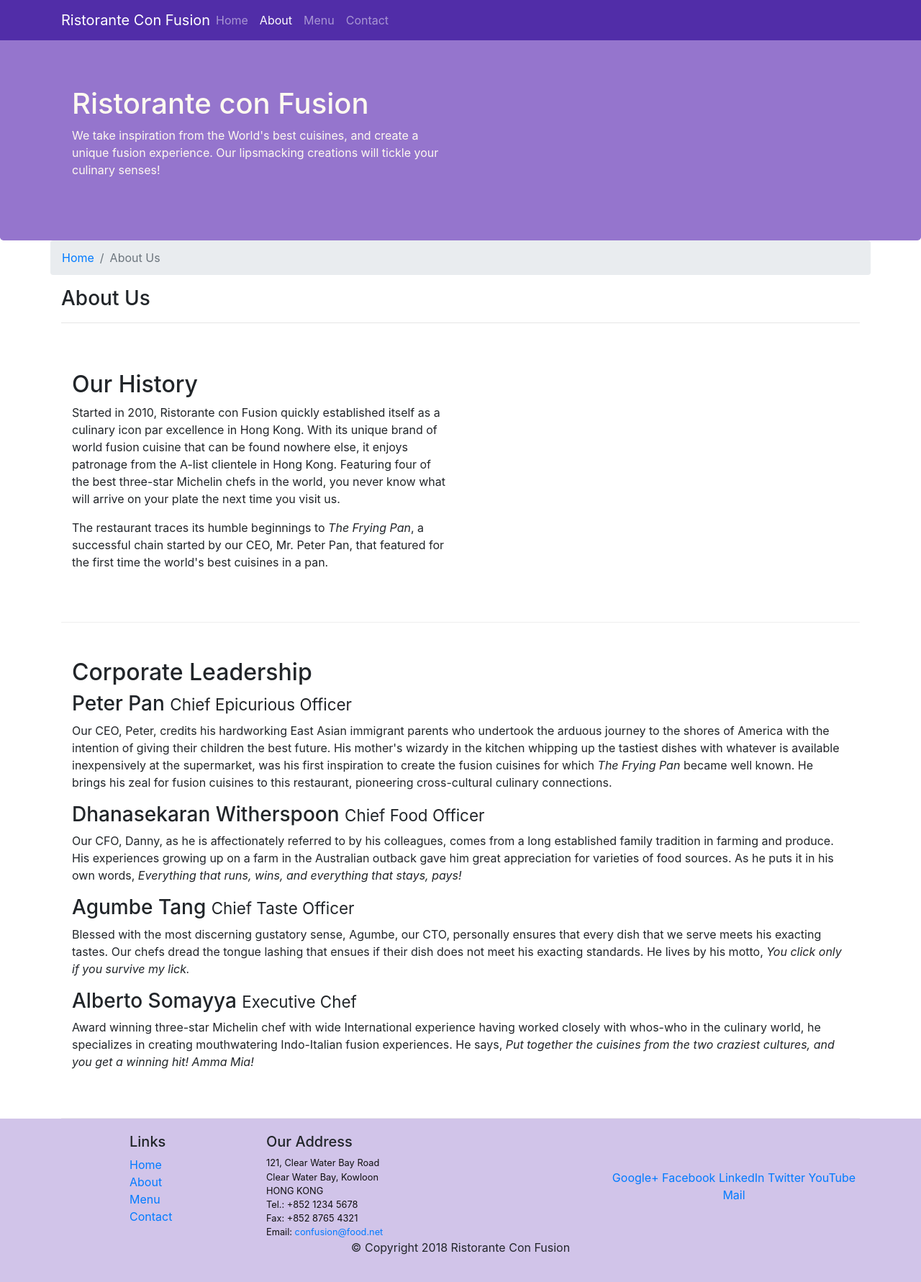
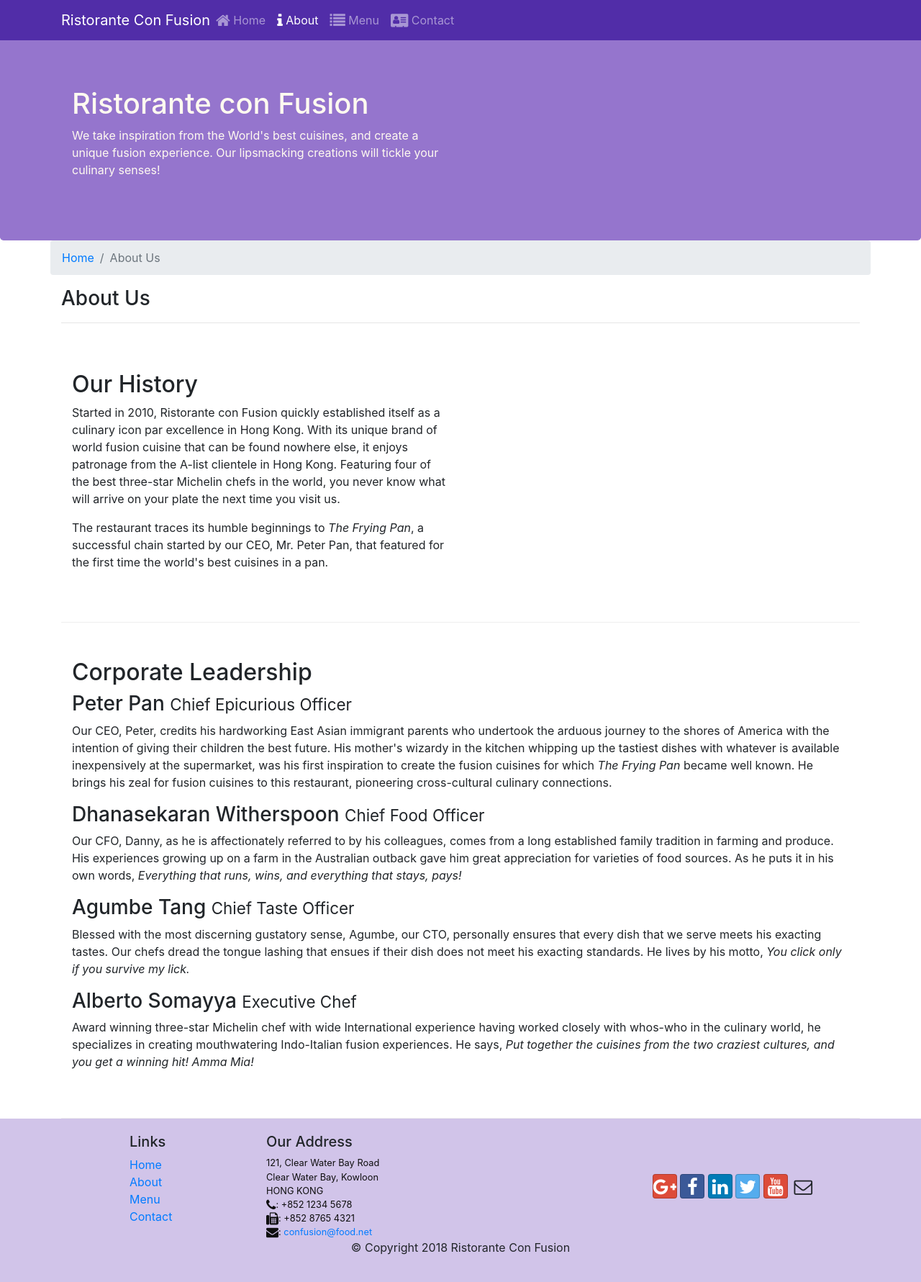
Before and after one commit to mohitg593/front-end-web-development-with-bootstrap, a website: page aboutus.html in a window 1280 px wide. Shown: the whole page at 72% size. Drawn offline with nearby package versions, Linux system fonts and the light colour scheme.

Commit message:
icon fonts

```diff
--- a/aboutus.html
+++ b/aboutus.html
@@ -9,6 +9,8 @@
 
     <!-- Bootstrap CSS -->
     <link rel="stylesheet" href="node_modules/bootstrap/dist/css/bootstrap.min.css">
+    <link rel="stylesheet" href="node_modules/font-awesome/css/font-awesome.min.css">
+    <link rel="stylesheet" href="node_modules/bootstrap-social/bootstrap-social.css">
     <link rel="stylesheet" href="css/styles.css">
     <title>Ristorante Con Fusion: About Us</title>
 
@@ -23,10 +25,10 @@
            <a class="navbar-brand mr-auto" href="./index.html">Ristorante Con Fusion</a>
                 <div class="collapse navbar-collapse" id="Navbar">
                     <ul class="navbar-nav mr-auto">
-                        <li class="nav-item"><a class="nav-link" href="./index.html">Home</a></li>
-                        <li class="nav-item active"><a class="nav-link" href="#">About</a></li>
-                        <li class="nav-item"><a class="nav-link" href="#">Menu</a></li>
-                        <li class="nav-item"><a class="nav-link" href="#">Contact</a></li>
+                        <li class="nav-item"><a class="nav-link" href="./index.html"><span class="fa fa-home fa-lg"></span> Home</a></li>
+                        <li class="nav-item active"><a class="nav-link" href="#"><span class="fa fa-info fa-lg"></span> About</a></li>
+                        <li class="nav-item"><a class="nav-link" href="#"><span class="fa fa-list fa-lg"></span> Menu</a></li>
+                        <li class="nav-item"><a class="nav-link" href="#"><span class="fa fa-address-card fa-lg"></span> Contact</a></li>
                     </ul>
                 </div>
         </div>
@@ -101,19 +103,20 @@
 		              121, Clear Water Bay Road<br>
 		              Clear Water Bay, Kowloon<br>
 		              HONG KONG<br>
-		              Tel.: +852 1234 5678<br>
-		              Fax: +852 8765 4321<br>
-		              Email: <a href="mailto:confusion@food.net">confusion@food.net</a>
+                      <i class="fa fa-phone fa-lg"></i>: +852 1234 5678<br>
+                      <i class="fa fa-fax fa-lg"></i>: +852 8765 4321<br>
+                      <i class="fa fa-envelope fa-lg"></i>:
+                      <a href="mailto:confusion@food.net">confusion@food.net</a>
 		           </address>
                 </div>
                 <div class="col-12 col-sm-4 align-self-center">
                     <div class="text-center">
-                        <a href="http://google.com/+">Google+</a>
-                        <a href="http://www.facebook.com/profile.php?id=">Facebook</a>
-                        <a href="http://www.linkedin.com/in/">LinkedIn</a>
-                        <a href="http://twitter.com/">Twitter</a>
-                        <a href="http://youtube.com/">YouTube</a>
-                        <a href="mailto:">Mail</a>
+                        <a class="btn btn-social-icon btn-google" href="http://google.com/+"><i class="fa fa-google-plus"></i></a>
+                        <a class="btn btn-social-icon btn-facebook" href="http://www.facebook.com/profile.php?id="><i class="fa fa-facebook"></i></a>
+                        <a class="btn btn-social-icon btn-linkedin" href="http://www.linkedin.com/in/"><i class="fa fa-linkedin"></i></a>
+                        <a class="btn btn-social-icon btn-twitter" href="http://twitter.com/"><i class="fa fa-twitter"></i></a>
+                        <a class="btn btn-social-icon btn-google" href="http://youtube.com/"><i class="fa fa-youtube"></i></a>
+                        <a class="btn btn-social-icon" href="mailto:"><i class="fa fa-envelope-o"></i></a>
                     </div>
                 </div>
            </div>
--- a/package.json
+++ b/package.json
@@ -14,7 +14,10 @@
     "lite-server": "^2.3.0"
   },
   "dependencies": {
+    "@fortawesome/fontawesome-free": "^5.15.1",
     "bootstrap": "^4.5.3",
+    "bootstrap-social": "^5.1.1",
+    "font-awesome": "^4.7.0",
     "jquery": "^3.5.1",
     "popper.js": "^1.16.1"
   }
```
Also changed, not shown: index.html (+16 -13 lines), 1 other file.
